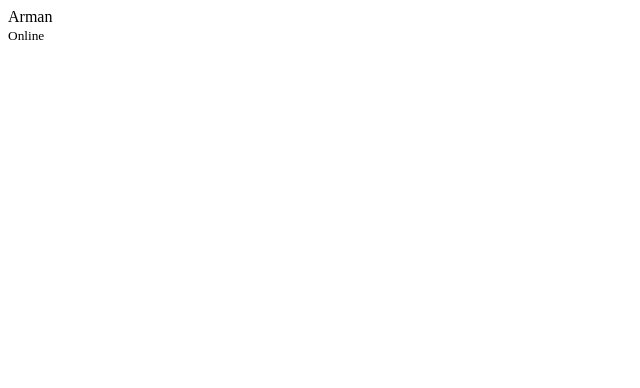
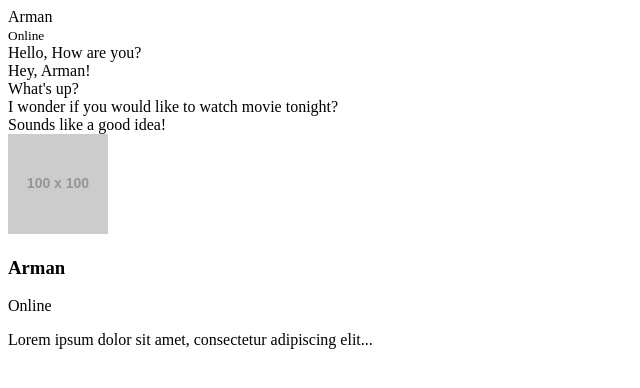
Before and after one commit to Kr1msonReaper/startup, a plain HTML site: page page.html in a window 1280 px wide. Shown: the whole page, without its empty margins (0-640 px from the left). Drawn offline with Linux system fonts and the light colour scheme; placeholder pictures from the web are drawn by us.

Commit message:
Added profile info section and chat bubble placeholders.

```diff
--- a/page.html
+++ b/page.html
@@ -9,10 +9,21 @@
     <div class="sidebar"></div>
     <div class="chat">
       <div class="chat-header">Arman<br><small>Online</small></div>
-      <div class="messages"></div>
+      <div class="messages">
+        <div class="message from-them"><div class="bubble">Hello, How are you?</div></div>
+        <div class="message from-me"><div class="bubble">Hey, Arman!</div></div>
+        <div class="message from-me"><div class="bubble">What's up?</div></div>
+        <div class="message from-them"><div class="bubble">I wonder if you would like to watch movie tonight?</div></div>
+        <div class="message from-me"><div class="bubble">Sounds like a good idea!</div></div>
+      </div>
       <div class="typing-bar"></div>
     </div>
-    <div class="profile"></div>
+    <div class="profile">
+      <img src="https://via.placeholder.com/100" alt="Profile">
+      <h3>Arman</h3>
+      <p>Online</p>
+      <p>Lorem ipsum dolor sit amet, consectetur adipiscing elit...</p>
+    </div>
   </div>
 </body>
 </html>
```
